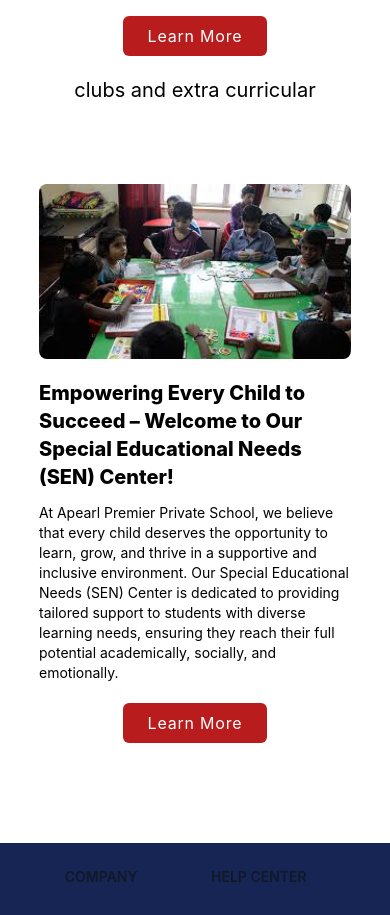
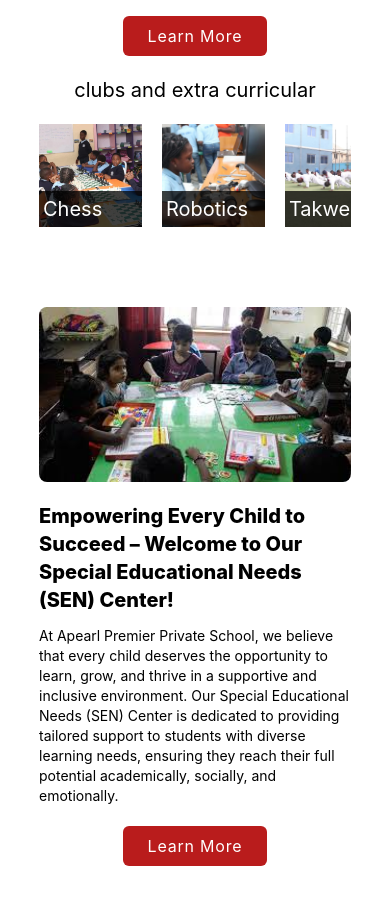
Before and after one commit to ebukanathan/appnew, a React (Vite) app: page / in a window 390 px wide. Shown: the part 1820-2735 px from the top of the page. Built offline with nearby package versions, Linux system fonts and the light colour scheme.

Commit message:
mobile clubs

```diff
--- a/package.json
+++ b/package.json
@@ -11,7 +11,8 @@
   },
   "dependencies": {
     "react": "^18.3.1",
-    "react-dom": "^18.3.1"
+    "react-dom": "^18.3.1",
+    "swiper": "^11.2.4"
   },
   "devDependencies": {
     "@eslint/js": "^9.17.0",
--- a/src/Pages/Home.jsx
+++ b/src/Pages/Home.jsx
@@ -1,6 +1,8 @@
 import React from "react";
 import Buttoncall from "../components/Buttoncall";
 import TwoColContainer from "../components/TwoColContainer";
+import { Swiper, SwiperSlide } from "swiper/react";
+import "swiper/css";
 import chess from "../assets/chess.jpg";
 import robotics from "../assets/robotics.jpg";
 import takwendo from "../assets/takwendo.jpg";
@@ -76,6 +78,8 @@ function Home() {
         <Buttoncall>learn more </Buttoncall>
       </div>
       {/* CLUBS AND EXTRACURRICULAR */}
+
+      {/* desktop */}
       <div className="w-4/5 my-5 mx-auto">
         <h2 className="text-xl capitalise text-center ">
           clubs and extra curricular
@@ -96,6 +100,49 @@ function Home() {
             </div>
           ))}
         </div>
+      </div>
+
+      {/* mobile */}
+      <div className="w-4/5 mx-auto md:hidden">
+        <Swiper
+          spaceBetween={20}
+          slidesPerView={2.7}
+          onSlideChange={() => console.log("slide change")}
+          onSwiper={(swiper) => console.log(swiper)}
+        >
+          {/* <SwiperSlide>Slide 1</SwiperSlide>
+          <SwiperSlide>Slide 2</SwiperSlide>
+          <SwiperSlide>Slide 3</SwiperSlide>
+          <SwiperSlide>Slide 4</SwiperSlide>
+          ... */}
+
+          {clubs.map((item, index) => (
+            // <div key={index} className="bg-red-500  relative ">
+            //   <div className=" w-full aspect-square">
+            //     <img
+            //       src={item.photo}
+            //       alt=""
+            //       className="max-w-full max-h-full cover"
+            //     />
+            //   </div>
+            //   <div className=" w-full p-2 text-white text-xl uppercase bg-[rgba(0,0,0,0.75)] absolute bottom-0 right-0 left-0 hover:opacity-75">
+            //     <h3>{item.name}</h3>
+            //   </div>
+            // </div>
+            <SwiperSlide key={index} className="relative">
+              <div className="w-full aspect-auto">
+                <img
+                  src={item.photo}
+                  alt=""
+                  className="max-w-full max-h-full cover"
+                />
+                <div className="w-full p-1 text-white text-xl uppercase bg-[rgba(0,0,0,0.75)] absolute bottom-0 right-0 left-0 hover:opacity-75">
+                  <h3 className="capitalize">{item.name}</h3>
+                </div>
+              </div>
+            </SwiperSlide>
+          ))}
+        </Swiper>
       </div>
 
       <TwoColContainer>
```
Also changed, not shown: 1 other file (tests, documents, lock files or other folders).
